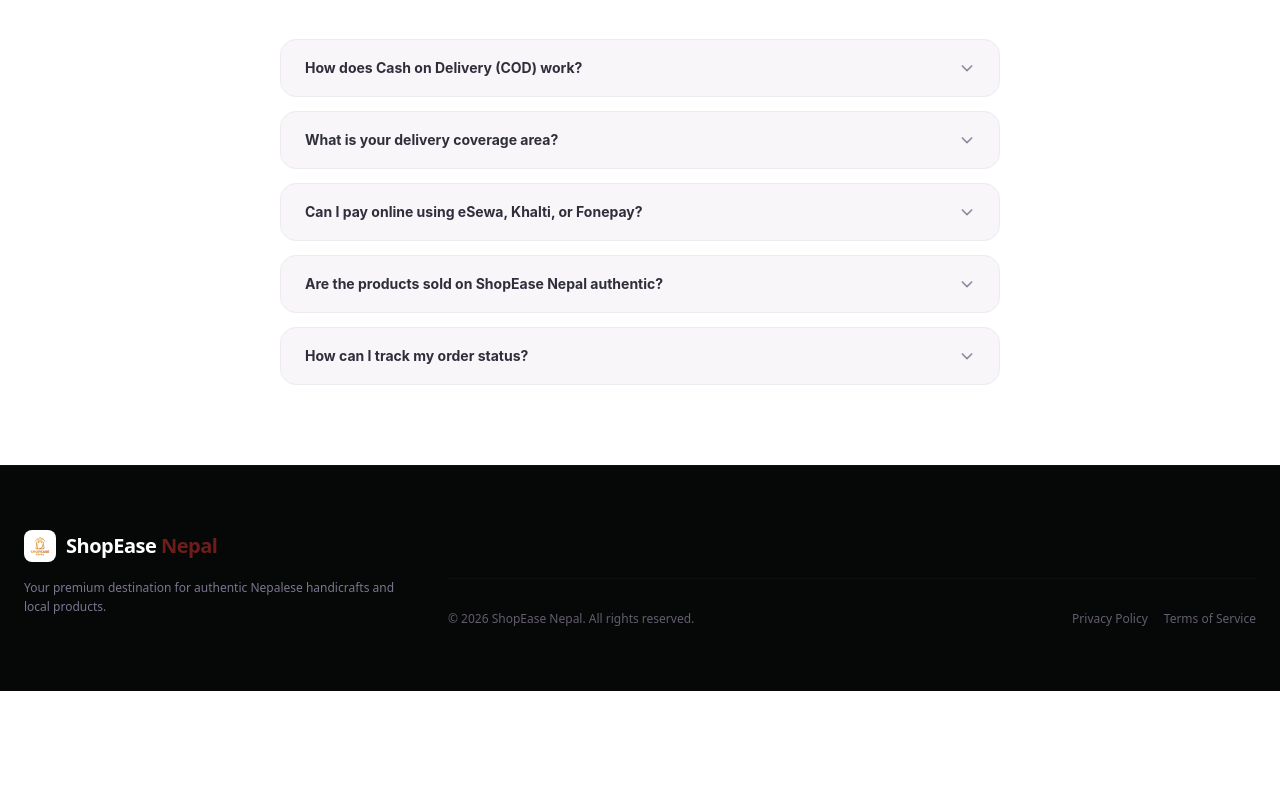
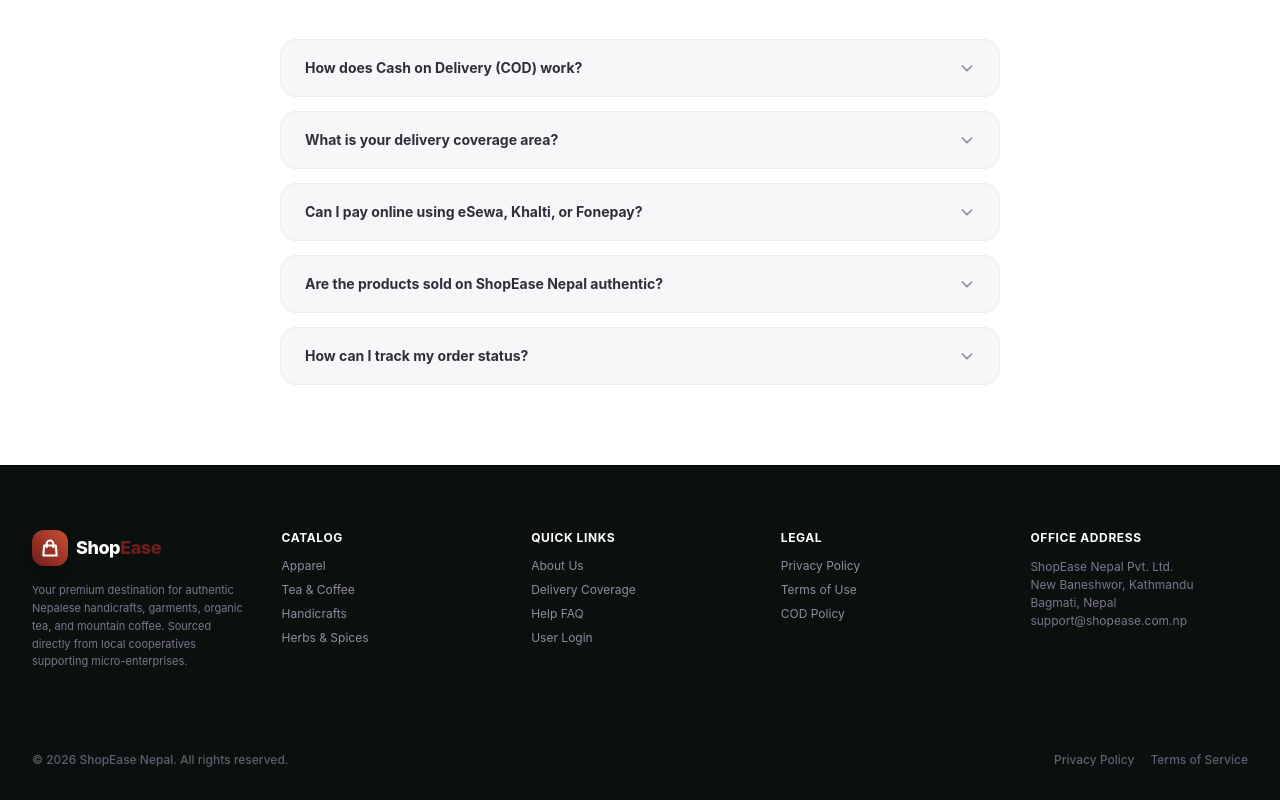
Before and after one commit to ANMOL-CHHETRI/React-Collage-B, a React (Vite) app: page / in a window 1280 px wide. Shown: the part 7364-8164 px from the top of the page. Before the commit the page ends 8055 px from the top, so only its background shows below. Built offline with nearby package versions, Linux system fonts and the light colour scheme.

Commit message:
Refactor components for consistency in class names and styling

```diff
--- a/src/components/CartDrawer.jsx
+++ b/src/components/CartDrawer.jsx
@@ -140,7 +140,7 @@
   return (
     <>
       {isCartOpen && (
-        <div className="fixed inset-0 z-[100] overflow-hidden">
+        <div className="fixed inset-0 z-100 overflow-hidden">
           <div
             className="absolute inset-0 bg-slate-900/50 dark:bg-slate-950/70 backdrop-blur-sm transition-opacity"
             onClick={() => {
@@ -149,7 +149,7 @@
           />
 
           <div className="absolute inset-y-0 right-0 max-w-full flex pl-10">
-            <div className="w-screen max-w-md bg-white dark:bg-slate-950 border-l border-slate-100 dark:border-slate-800 shadow-2xl flex flex-col transform transition duration-300 animate-in slide-in-from-right duration-300">
+            <div className="w-screen max-w-md bg-white dark:bg-slate-950 border-l border-slate-100 dark:border-slate-800 shadow-2xl flex flex-col transform transition duration-300 animate-in slide-in-from-right">
               <div className="px-6 py-5 bg-slate-50 dark:bg-slate-900 border-b border-slate-100 dark:border-slate-800 flex items-center justify-between">
                 <h2 className="text-lg font-extrabold text-slate-900 dark:text-white">
                   {checkoutStep
@@ -319,7 +319,7 @@
                     <h3 className="text-base font-bold text-slate-700 dark:text-slate-300">
                       Your cart is empty
                     </h3>
-                    <p className="text-slate-400 dark:text-slate-500 text-xs max-w-[240px] mx-auto">
+                    <p className="text-slate-400 dark:text-slate-500 text-xs max-w-60 mx-auto">
                       Explore Nepalese crafts, garments, and tea to add them
                       here.
                     </p>
@@ -458,13 +458,13 @@
       )}
 
       {orderSuccess && (
-        <div className="fixed inset-0 z-[100] flex items-center justify-center p-4 overflow-hidden">
+        <div className="fixed inset-0 z-100 flex items-center justify-center p-4 overflow-hidden">
           <div
             className="absolute inset-0 bg-slate-900/60 dark:bg-slate-950/80 backdrop-blur-sm transition-opacity"
             onClick={() => setOrderSuccess(null)}
           />
 
-          <div className="bg-white dark:bg-slate-900 rounded-3xl max-w-lg w-full p-6 border border-slate-100 dark:border-slate-800 shadow-2xl relative transform transition duration-300 animate-in zoom-in-95 duration-200 max-h-[90vh] overflow-y-auto">
+          <div className="bg-white dark:bg-slate-900 rounded-3xl max-w-lg w-full p-6 border border-slate-100 dark:border-slate-800 shadow-2xl relative transform transition animate-in zoom-in-95 duration-200 max-h-[90vh] overflow-y-auto">
             <div className="w-14 h-14 bg-green-100 dark:bg-green-950/30 text-green-600 dark:text-green-400 rounded-full flex items-center justify-center mx-auto mb-4">
               <svg
                 className="w-8 h-8"
--- a/src/components/NepalDeliveryMap.jsx
+++ b/src/components/NepalDeliveryMap.jsx
@@ -281,7 +281,7 @@
   }, [selectedProvince])
 
   const mapBlock = (
-    <div className={`w-full ${compact ? "" : "max-w-[800px]"}`}>
+    <div className={`w-full ${compact ? "" : "max-w-200"}`}>
       {/* Header */}
       <div className="text-center mb-3">
         <span className="text-[10px] font-extrabold uppercase tracking-widest text-slate-400 dark:text-slate-500 block">
@@ -378,7 +378,7 @@
             <span className="text-[10px] font-bold uppercase tracking-wide text-slate-500 dark:text-slate-400">Hover</span>
           </div>
           <div className="flex items-center gap-1.5">
-            <span className="w-3.5 h-3.5 rounded-sm bg-[var(--map-selected-color)] inline-block" />
+            <span className="w-3.5 h-3.5 rounded-sm bg-(--map-selected-color) inline-block" />
             <span className="text-[10px] font-bold uppercase tracking-wide text-slate-500 dark:text-slate-400">Selected</span>
           </div>
         </div>
@@ -402,7 +402,7 @@
                 onClick={() => onSelectProvince(key)}
                 className={`px-2.5 py-1 rounded-full text-[10px] font-bold uppercase tracking-wide border transition-all duration-150 cursor-pointer ${
                   isSel
-                    ? "bg-[var(--map-selected-color)] text-white border-[var(--map-selected-color)] shadow-sm shadow-red-950/20 dark:shadow-red-950/30"
+                    ? "bg-(--map-selected-color) text-white border-(--map-selected-color) shadow-sm shadow-red-950/20 dark:shadow-red-950/30"
                     : "bg-white dark:bg-slate-900 text-slate-500 dark:text-slate-400 border-slate-200 dark:border-slate-700 hover:bg-[#0A100D] hover:text-white hover:border-[#0A100D]"
                 }`}
               >
--- a/src/components/Skeleton.jsx
+++ b/src/components/Skeleton.jsx
@@ -10,7 +10,7 @@
 
 export const ProductCardSkeleton = () => (
   <div className="bg-white dark:bg-slate-900 rounded-2xl border border-slate-200/60 dark:border-slate-800 overflow-hidden animate-pulse">
-    <div className="aspect-[4/5] bg-slate-200 dark:bg-slate-800" />
+    <div className="aspect-4/5 bg-slate-200 dark:bg-slate-800" />
     <div className="p-5 space-y-3">
       <div className="h-4 bg-slate-200 dark:bg-slate-800 rounded w-3/4" />
       <div className="h-3 bg-slate-200 dark:bg-slate-800 rounded w-full" />
--- a/src/components/footer.jsx
+++ b/src/components/footer.jsx
@@ -1,28 +1,152 @@
-import { Link, NavLink } from "react-router";
+import { Link, NavLink } from "react-router-dom"
 
-const Footer = () => (
-  <footer className="bg-slate-950 text-slate-400 border-t border-slate-900">
-    <div className="max-w-7xl mx-auto px-6 py-16">
-      <div className="grid grid-cols-1 md:grid-cols-12 gap-10">
-        <div className="md:col-span-4 space-y-4">
-          <div className="flex items-center gap-2.5">
-            <img referrerPolicy="no-referrer" src="/logo.png" alt="ShopEase Nepal" className="w-8 h-8 rounded-lg object-cover" />
-            <span className="text-xl font-bold tracking-tight text-white">ShopEase <span className="text-amber-500">Nepal</span></span>
+const Footer = () => {
+
+  return (
+    <>
+      <footer className="bg-slate-900 text-slate-400 pt-16 pb-8 border-t border-slate-950 font-sans">
+        <div className="max-w-7xl mx-auto px-4 sm:px-6 lg:px-8">
+          <div className="grid grid-cols-2 md:grid-cols-10 gap-8 mb-12">
+
+            {/* Brand column */}
+            <div className="col-span-2 md:col-span-2 space-y-4">
+              <Link to="/" className="flex items-center gap-2 group">
+                <div className="bg-linear-to-tr from-amber-500 to-orange-600 text-white p-2 rounded-xl shadow-lg group-hover:scale-105 transition-transform">
+                  <svg className="w-5 h-5" fill="none" stroke="currentColor" strokeWidth="2.5" viewBox="0 0 24 24">
+                    <path strokeLinecap="round" strokeLinejoin="round" d="M16 11V7a4 4 0 00-8 0v4M5 9h14l1 12H4L5 9z" />
+                  </svg>
+                </div>
+                <span className="font-extrabold text-lg tracking-tight text-white">
+                  Shop<span className="text-amber-500">Ease</span>
+                </span>
+              </Link>
+              <p className="text-[11px] text-slate-500 leading-relaxed">
+                Your premium destination for authentic Nepalese handicrafts, garments,
+                organic tea, and mountain coffee. Sourced directly from local cooperatives
+                supporting micro-enterprises.
+              </p>
+            </div>
+
+            {/* Catalog column */}
+            <div className="md:col-span-2 space-y-3">
+              <h4 className="text-xs font-bold uppercase tracking-wider text-white">Catalog</h4>
+              <ul className="space-y-2 text-xs">
+                <li>
+                  <Link
+                    to={`/category/${encodeURIComponent("Traditional Apparel")}`}
+                    className="hover:text-amber-500 transition-colors text-left block"
+                  >
+                    Apparel
+                  </Link>
+                </li>
+                <li>
+                  <Link
+                    to={`/category/${encodeURIComponent("Organic Tea & Coffee")}`}
+                    className="hover:text-amber-500 transition-colors text-left block"
+                  >
+                    Tea & Coffee
+                  </Link>
+                </li>
+                <li>
+                  <Link
+                    to={`/category/${encodeURIComponent("Local Handicrafts")}`}
+                    className="hover:text-amber-500 transition-colors text-left block"
+                  >
+                    Handicrafts
+                  </Link>
+                </li>
+                <li>
+                  <Link
+                    to={`/category/${encodeURIComponent("Herbs & Spices")}`}
+                    className="hover:text-amber-500 transition-colors text-left block"
+                  >
+                    Herbs & Spices
+                  </Link>
+                </li>
+              </ul>
+            </div>
+
+            {/* Quick Links column */}
+            <div className="md:col-span-2 space-y-3">
+              <h4 className="text-xs font-bold uppercase tracking-wider text-white">Quick Links</h4>
+              <ul className="space-y-2 text-xs">
+                <li>
+                  <NavLink to="/about" className="hover:text-amber-500 transition-colors">
+                    About Us
+                  </NavLink>
+                </li>
+                <li>
+                  <Link to="/delivery-coverage" className="hover:text-amber-500 transition-colors">
+                    Delivery Coverage
+                  </Link>
+                </li>
+                <li>
+                  <Link to="/faq" className="hover:text-amber-500 transition-colors">
+                    Help FAQ
+                  </Link>
+                </li>
+                <li>
+                  <Link to="/user-login" className="hover:text-amber-500 transition-colors">
+                    User Login
+                  </Link>
+                </li>
+              </ul>
+            </div>
+
+            {/* Legal column */}
+            <div className="md:col-span-2 space-y-3">
+              <h4 className="text-xs font-bold uppercase tracking-wider text-white">Legal</h4>
+              <ul className="space-y-2 text-xs">
+                <li>
+                  <Link to="/policy#privacy" className="hover:text-amber-500 transition-colors">
+                    Privacy Policy
+                  </Link>
+                </li>
+                <li>
+                  <Link to="/policy#terms" className="hover:text-amber-500 transition-colors">
+                    Terms of Use
+                  </Link>
+                </li>
+                <li>
+                  <Link to="/policy#cod" className="hover:text-amber-500 transition-colors">
+                    COD Policy
+                  </Link>
+                </li>
+              </ul>
+            </div>
+
+            {/* Office Address column */}
+            <div className="md:col-span-2 space-y-3">
+              <h4 className="text-xs font-bold uppercase tracking-wider text-white">Office Address</h4>
+              <p className="text-xs text-slate-500 leading-normal">
+                ShopEase Nepal Pvt. Ltd.
+                <br />
+                New Baneshwor, Kathmandu
+                <br />
+                Bagmati, Nepal
+                <br />
+                support@shopease.com.np
+              </p>
+            </div>
+
           </div>
-          <p className="text-xs text-slate-500 leading-relaxed max-w-sm">Your premium destination for authentic Nepalese handicrafts and local products.</p>
-        </div>
-        <div className="md:col-span-8 text-xs text-slate-600">
-          <div className="border-t border-slate-900 mt-12 pt-8 flex items-center justify-between">
+
+          {/* Bottom Bar */}
+          <div className="border-t border-slate-900 mt-12 pt-8 flex flex-col sm:flex-row items-center justify-between gap-4 text-xs text-slate-600 font-medium">
             <p>© 2026 ShopEase Nepal. All rights reserved.</p>
             <div className="flex gap-4">
-              <Link to="/policy#privacy" className="hover:underline">Privacy Policy</Link>
-              <Link to="/policy#terms" className="hover:underline">Terms of Service</Link>
+              <Link to="/policy#privacy" className="hover:underline">
+                Privacy Policy
+              </Link>
+              <Link to="/policy#terms" className="hover:underline">
+                Terms of Service
+              </Link>
             </div>
           </div>
         </div>
-      </div>
-    </div>
-  </footer>
-);
+      </footer>
+    </>
+  )
+}
 
-export default Footer;
+export default Footer
--- a/src/context/ToastContext.jsx
+++ b/src/context/ToastContext.jsx
@@ -28,7 +28,7 @@
   return (
     <ToastContext.Provider value={{ success, error, info }}>
       {children}
-      <div className="fixed bottom-6 right-6 z-[100] flex flex-col gap-3 pointer-events-none">
+      <div className="fixed bottom-6 right-6 z-100 flex flex-col gap-3 pointer-events-none">
         {toasts.map((toast) => (
           <div
             key={toast.id}
--- a/src/pages/AboutPage.jsx
+++ b/src/pages/AboutPage.jsx
@@ -1,5 +1,5 @@
 import { useNavigate } from "react-router-dom";
-import Footer from "../components/footer";
+import Footer from "../components/Footer";
 
 const features = [
   {
--- a/src/pages/AdminLoginPage.jsx
+++ b/src/pages/AdminLoginPage.jsx
@@ -63,7 +63,7 @@
 
   if (user?.role === "user") {
     return (
-      <div className="min-h-screen flex items-center justify-center bg-gradient-to-br from-slate-900 to-slate-800">
+      <div className="min-h-screen flex items-center justify-center bg-linear-to-br from-slate-900 to-slate-800">
         <div className="bg-white rounded-2xl shadow-2xl p-8 w-full max-w-md text-center">
           <p className="text-gray-700 mb-2">You are signed in as a <strong>user</strong>.</p>
           <p className="text-sm text-gray-500 mb-6">Log out first to access the admin panel.</p>
@@ -79,8 +79,8 @@
   }
 
  return (
-  <div className="min-h-screen flex items-center justify-center bg-gradient-to-br from-amber-50 to-orange-100 p-6">
-    <div className="bg-white rounded-2xl shadow-xl overflow-hidden flex w-full max-w-6xl h-[650px]">
+  <div className="min-h-screen flex items-center justify-center bg-linear-to-br from-amber-50 to-orange-100 p-6">
+    <div className="bg-white rounded-2xl shadow-xl overflow-hidden flex w-full max-w-6xl h-162.5">
 
       {/* Left Side Image */}
       <div className="hidden md:flex md:w-2/5 items-center justify-center bg-amber-50">
--- a/src/pages/UserProfilePage.jsx
+++ b/src/pages/UserProfilePage.jsx
@@ -45,7 +45,7 @@
   }
 
   return (
-  <div className="min-h-screen bg-gradient-to-br from-orange-50 via-white to-amber-50 py-12">
+  <div className="min-h-screen bg-linear-to-br from-orange-50 via-white to-amber-50 py-12">
     <div className="max-w-2xl mx-auto px-4">
 
       <Link
```
